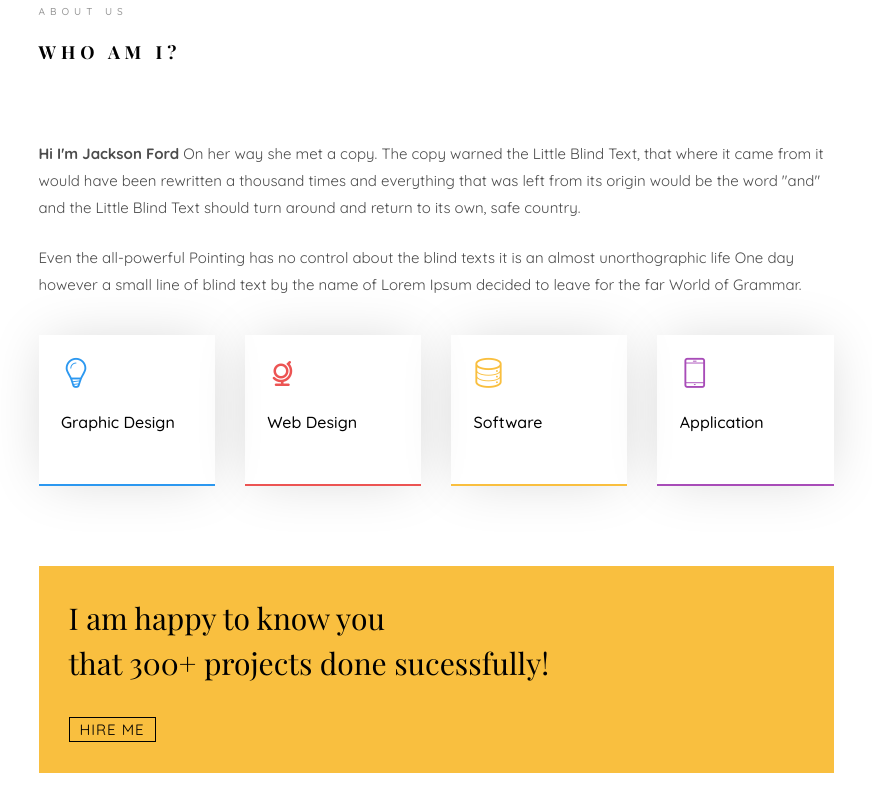
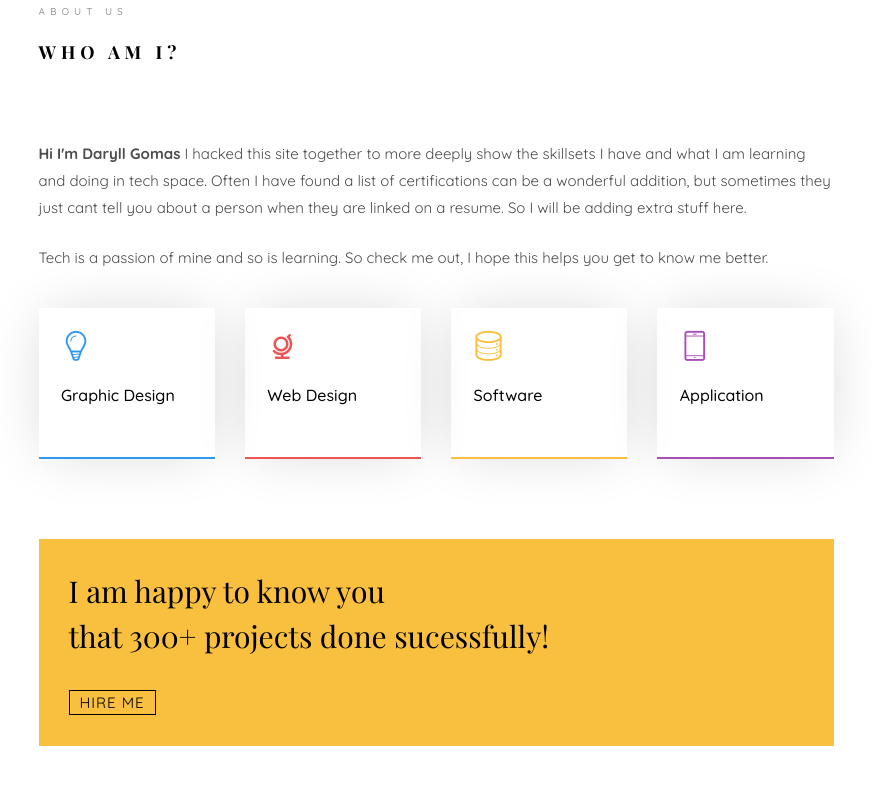
Before and after one commit to Iccanui/iccanui.github.io, a plain HTML site: page index.html in a window 1280 px wide. Shown: the part 1007-1819 px from the top of the page, without its empty margins (354-1226 px from the left). Drawn offline with nearby package versions, Linux system fonts and the light colour scheme; files whose address does not match are found by name; a web font is replaced by a local one.

Commit message:
Add files via upload

```diff
--- a/index.html
+++ b/index.html
@@ -139,8 +139,8 @@ Copyright <script>document.write(new Date().getFullYear());</script> All rights
 									<div class="about-desc">
 										<span class="heading-meta">About Us</span>
 										<h2 class="colorlib-heading">Who Am I?</h2>
-										<p><strong>Hi I'm Jackson Ford</strong> On her way she met a copy. The copy warned the Little Blind Text, that where it came from it would have been rewritten a thousand times and everything that was left from its origin would be the word "and" and the Little Blind Text should turn around and return to its own, safe country.</p>
-										<p>Even the all-powerful Pointing has no control about the blind texts it is an almost unorthographic life One day however a small line of blind text by the name of Lorem Ipsum decided to leave for the far World of Grammar.</p>
+										<p><strong>Hi I'm Daryll Gomas</strong> I hacked this site together to more deeply show the skillsets I have and what I am learning and doing in tech space. Often I have found a list of certifications can be a wonderful addition, but sometimes they just cant tell you about a person when they are linked on a resume. So I will be adding extra stuff here.</p>
+										<p>Tech is a passion of mine and so is learning. So check me out, I hope this helps you get to know me better.</p>
 									</div>
 								</div>
 							</div>
```
